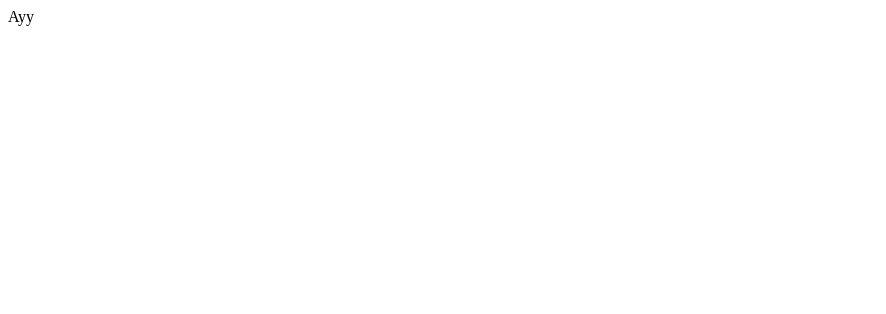
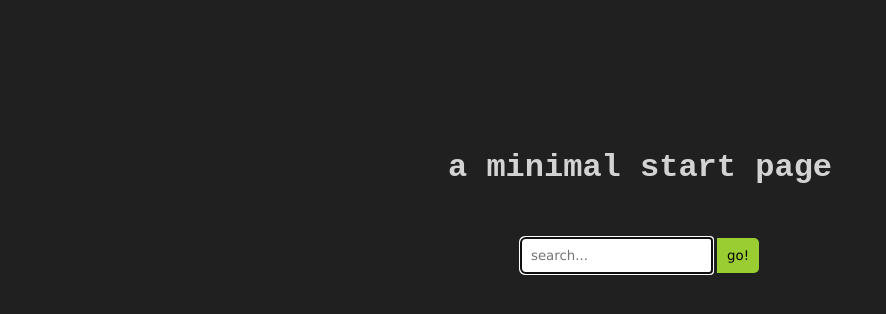
Before and after one commit to tobbber/tobbber.github.io, a plain HTML site: page index.html in a window 1280 px wide. Shown: the whole page, without its empty margins (0-886 px from the left). Drawn offline with Linux system fonts and the light colour scheme.

Commit message:
simple search bar page

```diff
--- a/index.html
+++ b/index.html
@@ -1 +1,89 @@
-Ayy
+<!DOCTYPE html>
+
+
+<html>
+
+<head>
+    <meta http-equiv="Content-Type" content="text/html; charset=UTF-8">
+    <meta name="viewport" content="width=device-width, initial-scale=1">
+    <title>new</title>
+    <style type="text/css">
+        * {
+            font-family: 'Lucida Sans', 'Lucida Sans Regular', 'Lucida Grande', 'Lucida Sans Unicode', Geneva, Verdana, sans-serif;
+        }
+
+        html {
+            height: 95%;
+            min-height: 95%;
+            text-align: center;
+            vertical-align: middle;
+            display: flex;
+            flex-direction: column;
+            background-color: rgb(32, 32, 32);
+        }
+
+        body {
+            margin-top: 10%;
+        }
+
+        .header {
+            font-family: "Courier New", "Courier", monospace;
+            font-size: xx-large;
+            padding-bottom: 30px;
+            color: lightgray;
+        }
+
+        .searchform {
+            font-size: large;
+        }
+
+        .searchbar {
+            width: auto;
+            padding: 10px;
+            background-color: lightgray;
+            border: 0px;
+            box-shadow: black;
+            font-family: 'Lucida Sans', 'Lucida Sans Regular', 'Lucida Grande', 'Lucida Sans Unicode', Geneva, Verdana, sans-serif;
+            border-top-left-radius: 5px;
+            border-bottom-left-radius: 5px;
+
+        }
+
+        .searchbar:focus {
+            background-color: white;
+        }
+
+        .button {
+
+            color: black;
+            background-color: yellowgreen;
+            border: 0px;
+            padding: 10px;
+            border-top-right-radius: 5px;
+            border-bottom-right-radius: 5px;
+        }
+
+        .button:hover {
+            background-color: yellow;
+        }
+    </style>
+</head>
+
+<body>
+    <div>
+        <header>
+            <h1 id="headline" class="header">a minimal start page</h1>
+        </header>
+
+        <div id="formwrapper">
+            <form id="searchForm" name="searchForm" action="http://google.com/search">
+                <input name="q" id="q" class="searchbar" placeholder="search..." type="text" maxlength="200"
+                    autofocus />
+                <input id="submit" name="submit" class="button" type="submit" value="go!" />
+            </form>
+        </div>
+    </div>
+
+</body>
+
+</html>
```
